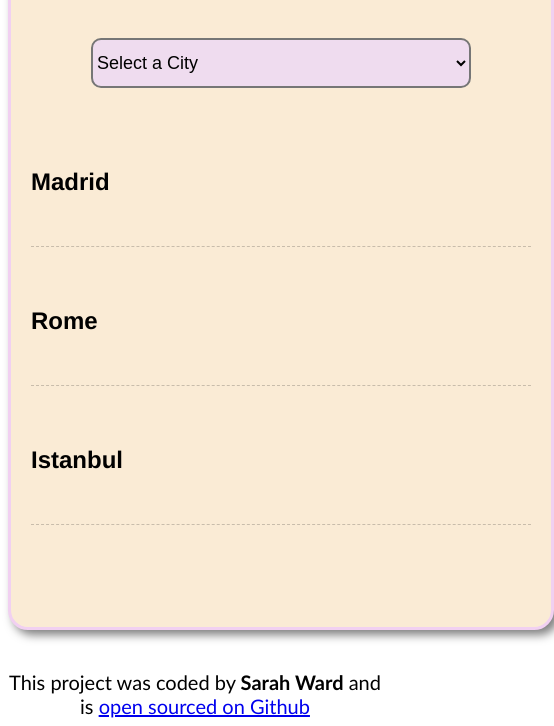
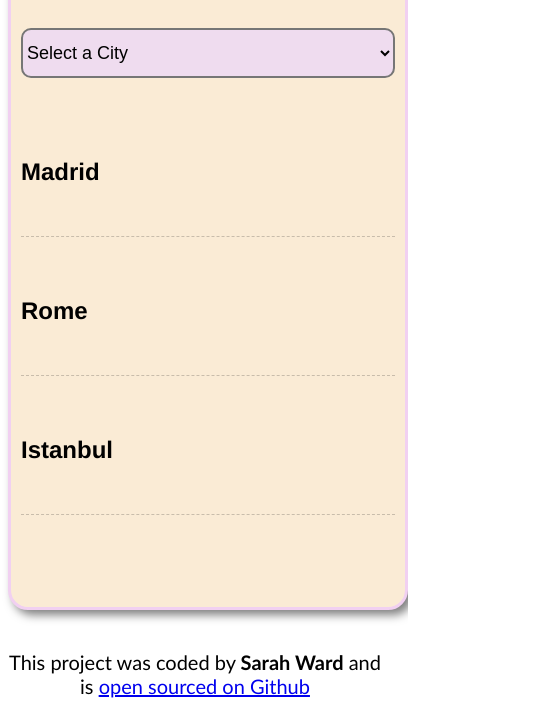
Before and after one commit to Sarahwcode/Date-App, a plain HTML site: page index.html in a window 390 px wide. Shown: the part 124-850 px from the top of the page, 554 px wide, since content can reach past the window. Drawn offline with nearby package versions, Linux system fonts and the light colour scheme; a script that the page names is missing.

Commit message:
made responsive

```diff
--- a/css/style.css
+++ b/css/style.css
@@ -14,6 +14,7 @@ section {
   box-shadow: 5px 5px 10px rgba(0, 0, 0, 0.5);
   border-radius: 20px;
   background: rgb(250, 235, 213);
+  max-width: 100%;
 }
 h1 {
   text-align: center;
@@ -31,6 +32,7 @@ select {
   border-width: 2px;
   margin: 0px auto;
   display: block;
+  max-width: 100%;
 }
 footer {
   text-align: center;
@@ -57,3 +59,9 @@ footer {
 .name {
   font-weight: bolder;
 }
+@media (max-width: 900px) {
+  section {
+    padding: 10px;
+    width: 400px;
+  }
+}
```
